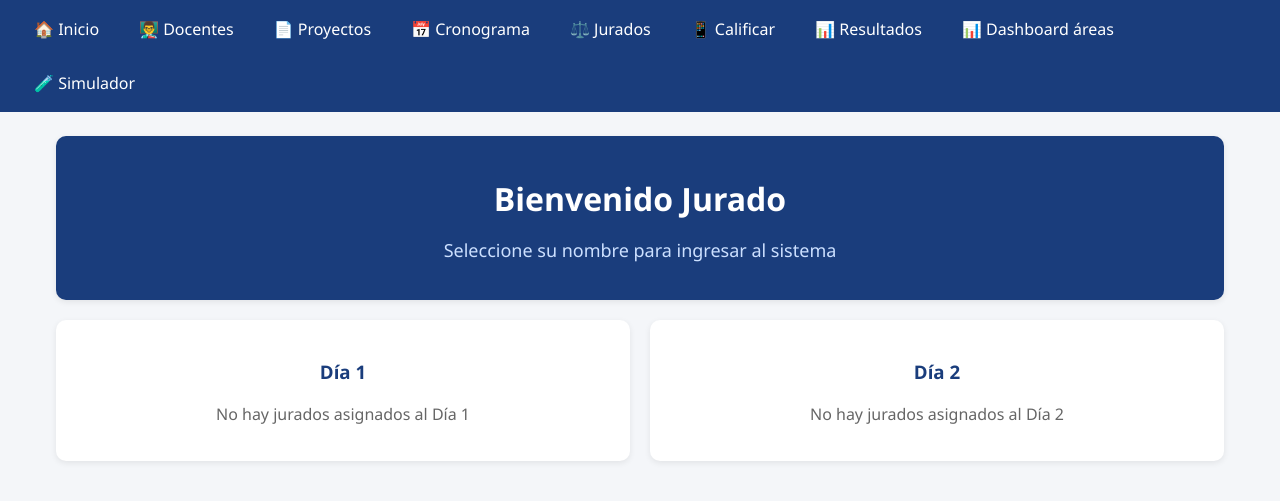
After one commit to StephanieVA/uncp-evaluacion, a Flask app: page /jurado in a window 1280 px wide. The commit adds this page. Shown: the top 501 px of the page. Run offline with Flask 3, Linux system fonts and the light colour scheme.

Commit message:
Agregado portal de jurados, rubrica de 7 criterios y exportacion de resultados a Excel

```diff
--- a/app.py
+++ b/app.py
@@ -395,12 +395,94 @@ def calificar(proyecto_id):
                            ids_calificados=ids_calificados)
 
 
-# ============ RESULTADOS ============
+
+# ============ PORTAL DE JURADOS ============
+@app.route('/jurado')
+def portal_jurado():
+    """Pantalla inicial para que el jurado elija su nombre."""
+    jurados_d1 = Jurado.query.filter_by(dia_asignado=1).all()
+    jurados_d2 = Jurado.query.filter_by(dia_asignado=2).all()
+    return render_template('jurado_portal.html', jurados_d1=jurados_d1, jurados_d2=jurados_d2)
+
+
+@app.route('/jurado/<int:jurado_id>')
+def jurado_proyectos(jurado_id):
+    """Lista de proyectos para un jurado específico."""
+    jurado = Jurado.query.get_or_404(jurado_id)
+    # Trae los proyectos del día del jurado, ordenados por área y hora
+    proyectos = Proyecto.query.filter_by(dia=jurado.dia_asignado)\
+                              .order_by(Proyecto.area, Proyecto.hora).all()
+
+    # Ver qué proyectos ya calificó este jurado
+    calificados_ids = [c.proyecto_id for c in Calificacion.query.filter_by(jurado_id=jurado_id).all()]
+
+    return render_template('jurado_proyectos.html', jurado=jurado, proyectos=proyectos, calificados_ids=calificados_ids)
+
+
+# ============ CALIFICAR Y EDITAR ============
+@app.route('/calificar/<int:proyecto_id>/jurado/<int:jurado_id>', methods=['GET', 'POST'])
+def calificar_jurado(proyecto_id, jurado_id):
+    proyecto = Proyecto.query.get_or_404(proyecto_id)
+    jurado = Jurado.query.get_or_404(jurado_id)
+    criterios = Criterio.query.order_by(Criterio.orden).all()
+
+    # Buscar si ya existe una calificación de este jurado para este proyecto
+    calificacion_existente = Calificacion.query.filter_by(proyecto_id=proyecto_id, jurado_id=jurado_id).first()
+
+    if request.method == 'POST':
+        total = 0
+        detalles = []
+
+        for c in criterios:
+            nivel_id = request.form.get(f'criterio_{c.id}')
+            if not nivel_id:
+                flash(f'Falta seleccionar el criterio: {c.nombre}', 'danger')
+                return redirect(url_for('calificar_jurado', proyecto_id=proyecto_id, jurado_id=jurado_id))
+
+            nivel = NivelCriterio.query.get(int(nivel_id))
+            total += nivel.puntaje
+            detalles.append((c.id, nivel.id, nivel.puntaje))
+
+        if calificacion_existente:
+            # ACTUALIZAR SI YA EXISTE
+            calificacion_existente.nota_final = total
+            calificacion_existente.comentario = request.form.get('comentario', '')
+
+            # Borrar detalles viejos y crear nuevos
+            DetalleCalificacion.query.filter_by(calificacion_id=calificacion_existente.id).delete()
+            for cid, nid, punt in detalles:
+                db.session.add(DetalleCalificacion(calificacion_id=calificacion_existente.id,
+                                                   criterio_id=cid, nivel_id=nid, puntaje_obtenido=punt))
+            flash(f'Calificación actualizada correctamente. Total: {total} / 28 pts', 'success')
+        else:
+            # CREAR NUEVA
+            cal = Calificacion(proyecto_id=proyecto_id, jurado_id=jurado_id,
+                               nota_final=total, comentario=request.form.get('comentario', ''))
+            db.session.add(cal)
+            db.session.flush()
+            for cid, nid, punt in detalles:
+                db.session.add(DetalleCalificacion(calificacion_id=cal.id,
+                                                   criterio_id=cid, nivel_id=nid, puntaje_obtenido=punt))
+            flash(f'Calificación guardada. Total: {total} / 28 pts', 'success')
+
+        db.session.commit()
+        return redirect(url_for('jurado_proyectos', jurado_id=jurado_id))
+
+    return render_template('calificar.html',
+                           proyecto=proyecto,
+                           jurado=jurado,
+                           criterios=criterios,
+                           calificacion=calificacion_existente)
+
+
+# ============ RESULTADOS (Actualizado) ============
 @app.route('/resultados')
 def resultados():
     data = []
+    # Proyectos ordenados por promedio descendente
     for p in Proyecto.query.order_by(Proyecto.area, Proyecto.nombre_bp).all():
         cals = Calificacion.query.filter_by(proyecto_id=p.id).all()
+        # Calcular promedio sobre 28
         promedio = round(sum(c.nota_final for c in cals) / len(cals), 2) if cals else None
         data.append({
             'proyecto': p,
@@ -410,6 +492,115 @@ def resultados():
         })
     data.sort(key=lambda x: (x['promedio'] is None, -(x['promedio'] or 0)))
     return render_template('resultados.html', data=data)
+
+@app.route('/resultados/excel')
+def resultados_excel():
+    """Genera un Excel con los resultados consolidados y las notas de cada jurado."""
+    proyectos = Proyecto.query.order_by(Proyecto.area, Proyecto.nombre_bp).all()
+
+    # Obtener todos los jurados (asumimos un máximo de 4 para las columnas, o adaptamos dinámicamente)
+    # Para mantener el orden, los ordenamos por Día y Nombre
+    todos_jurados = Jurado.query.order_by(Jurado.dia_asignado, Jurado.nombre).all()
+
+    wb = Workbook()
+    ws = wb.active
+    ws.title = "Resultados Finales"
+
+    # Encabezados
+    headers = ["Área", "Facultad", "Docente", "Proyecto", "Programa"]
+    for j in todos_jurados:
+        # Acortamos el nombre del jurado para el encabezado
+        nombre_corto = j.nombre.split()[0] if j.nombre else 'Jurado'
+        headers.append(f"J{nombre_corto}")
+    headers.append("Promedio Final")
+
+    ws.append(headers)
+
+    # Estilos
+    fill_header = PatternFill(start_color="1A3D7C", end_color="1A3D7C", fill_type="solid")
+    font_header = Font(bold=True, color="FFFFFF")
+    fill_area = PatternFill(start_color="E8F0FA", end_color="E8F0FA", fill_type="solid")
+    thin = Side(style='thin', color="CCCCCC")
+    border = Border(left=thin, right=thin, top=thin, bottom=thin)
+
+    # Aplicar estilos a la cabecera
+    for cell in ws[1]:
+        cell.fill = fill_header
+        cell.font = font_header
+        cell.alignment = Alignment(horizontal="center", vertical="center")
+        cell.border = border
+
+    current_area = None
+
+    for p in proyectos:
+        # Obtener calificaciones de este proyecto
+        cals = Calificacion.query.filter_by(proyecto_id=p.id).all()
+        # Crear un diccionario para buscar rápido la nota de cada jurado
+        notas_por_jurado = {c.jurado_id: c.nota_final for c in cals}
+
+        row = [
+            p.area or '',
+            p.facultad or '',
+            p.autor.nombre if p.autor else '-',
+            p.nombre_bp,
+            p.programa_estudio or ''
+        ]
+
+        # Agregar la nota de cada jurado según el orden de la lista de jurados
+        suma_notas = 0
+        for j in todos_jurados:
+            nota = notas_por_jurado.get(j.id)
+            if nota is not None:
+                row.append(nota)
+                suma_notas += nota
+            else:
+                row.append('-')
+
+        # Calcular promedio (solo sobre los jurados que calificaron)
+        promedio = round(suma_notas / len(cals), 2) if cals else '-'
+        row.append(promedio)
+
+        ws.append(row)
+        row_idx = ws.max_row
+
+        # Aplicar bordes y estilos a la fila
+        for cell in ws[row_idx]:
+            cell.border = border
+            cell.alignment = Alignment(vertical="center", wrap_text=True, horizontal="center" if cell.column > 4 else "left")
+
+        # Colorear al cambiar de área
+        if p.area != current_area:
+            for cell in ws[row_idx]:
+                cell.fill = fill_area
+            current_area = p.area
+
+    # Ajustar ancho de columnas
+    ws.column_dimensions['A'].width = 12
+    ws.column_dimensions['B'].width = 35
+    ws.column_dimensions['C'].width = 30
+    ws.column_dimensions['D'].width = 45
+    ws.column_dimensions['E'].width = 30
+
+    # Ajustar ancho de columnas de jurados y promedio
+    total_cols = len(headers)
+    for col_idx in range(6, total_cols + 1):
+        # Convertir índice numérico a letra de columna (F, G, H...)
+        col_letter = ws.cell(row=1, column=col_idx).column_letter
+        ws.column_dimensions[col_letter].width = 12
+
+    ws.freeze_panes = "A2"
+
+    # Guardar en memoria
+    output = io.BytesIO()
+    wb.save(output)
+    output.seek(0)
+
+    return send_file(
+        output,
+        mimetype='application/vnd.openxmlformats-officedocument.spreadsheetml.sheet',
+        as_attachment=True,
+        download_name='resultados_uncp.xlsx'
+    )
 
 # ============ IMPORTAR DOCENTES DESDE EXCEL ============
 import pandas as pd
--- a/templates/base.html
+++ b/templates/base.html
@@ -42,7 +42,7 @@
   <a href="{{ url_for('lista_proyectos') }}">📄 Proyectos</a>
   <a href="{{ url_for('cronograma') }}">📅 Cronograma</a>
   <a href="{{ url_for('lista_jurados') }}">⚖️ Jurados</a>
-  <a href="{{ url_for('lista_proyectos') }}">📱 Calificar</a>
+  <a href="{{ url_for('portal_jurado') }}">📱 Calificar</a>
   <a href="{{ url_for('resultados') }}">📊 Resultados</a>
   <a href="{{ url_for('dashboard_areas') }}">📊 Dashboard áreas</a>
   <a href="{{ url_for('simulador') }}">🧪 Simulador</a>
--- /dev/null
+++ b/templates/jurado_portal.html
@@ -0,0 +1,32 @@
+{% extends "base.html" %}
+{% block title %}Portal de Jurados{% endblock %}
+{% block content %}
+<div class="card" style="text-align:center; background:#1a3d7c; color:#fff;">
+  <h1 style="color:#fff; margin-bottom:5px;">Bienvenido Jurado</h1>
+  <p style="color:#cce0ff; font-size:18px;">Seleccione su nombre para ingresar al sistema</p>
+</div>
+
+<div style="display:flex; gap:20px; flex-wrap:wrap; margin-top:20px;">
+  <div class="card" style="flex:1; min-width:300px;">
+    <h3 style="color:#1a3d7c; text-align:center;">Día 1</h3>
+    {% for j in jurados_d1 %}
+      <a href="{{ url_for('jurado_proyectos', jurado_id=j.id) }}" class="btn btn-primary" style="display:block; margin-bottom:10px; padding:15px; font-size:18px;">
+        {{ j.nombre }}
+      </a>
+    {% else %}
+      <p style="text-align:center; color:#666;">No hay jurados asignados al Día 1</p>
+    {% endfor %}
+  </div>
+
+  <div class="card" style="flex:1; min-width:300px;">
+    <h3 style="color:#1a3d7c; text-align:center;">Día 2</h3>
+    {% for j in jurados_d2 %}
+      <a href="{{ url_for('jurado_proyectos', jurado_id=j.id) }}" class="btn btn-primary" style="display:block; margin-bottom:10px; padding:15px; font-size:18px;">
+        {{ j.nombre }}
+      </a>
+    {% else %}
+      <p style="text-align:center; color:#666;">No hay jurados asignados al Día 2</p>
+    {% endfor %}
+  </div>
+</div>
+{% endblock %}
```
Also changed, not shown: templates/calificar.html (+26 -53 lines), templates/jurado_proyectos.html (added, +39 -0 lines), templates/resultados.html (+58 -6 lines).
